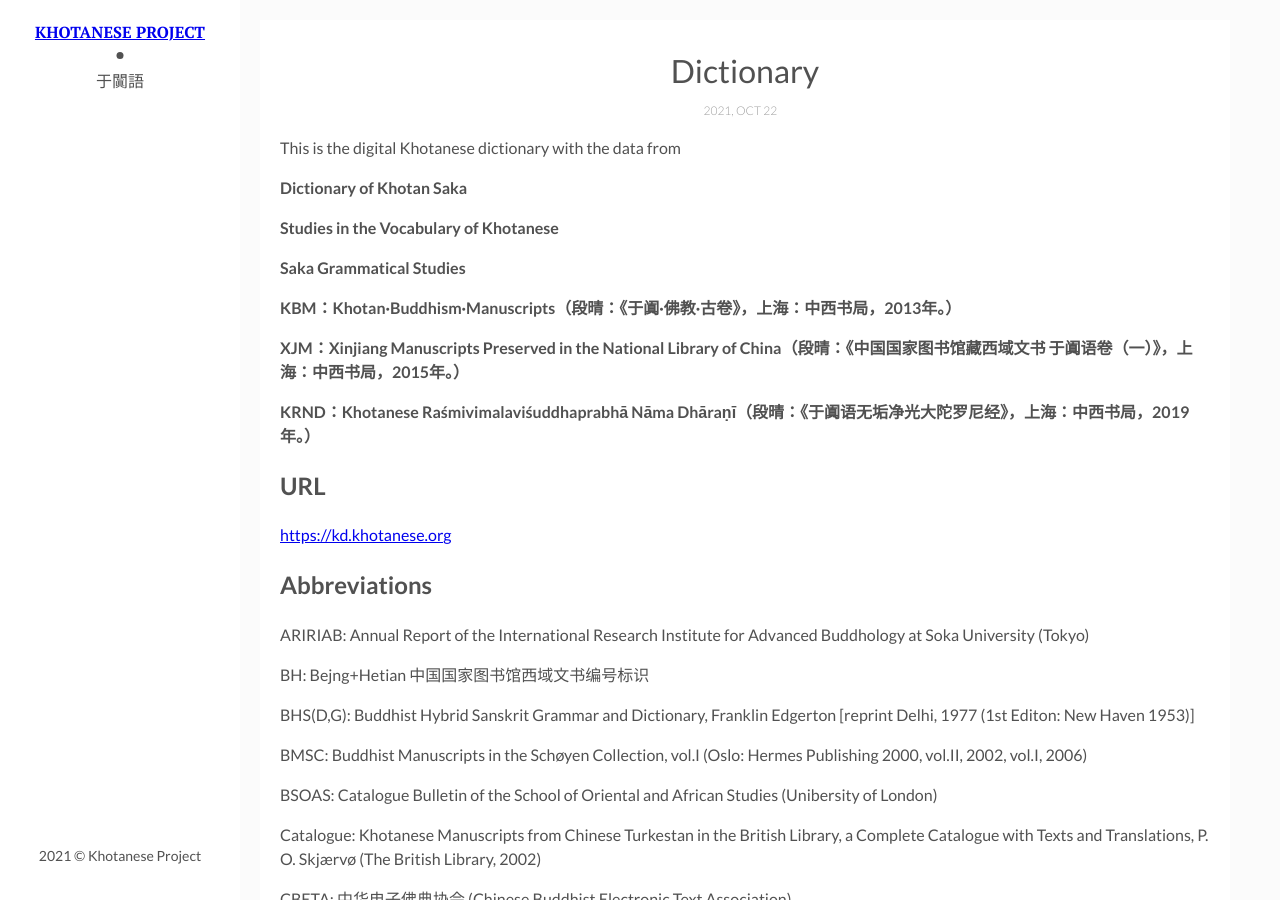
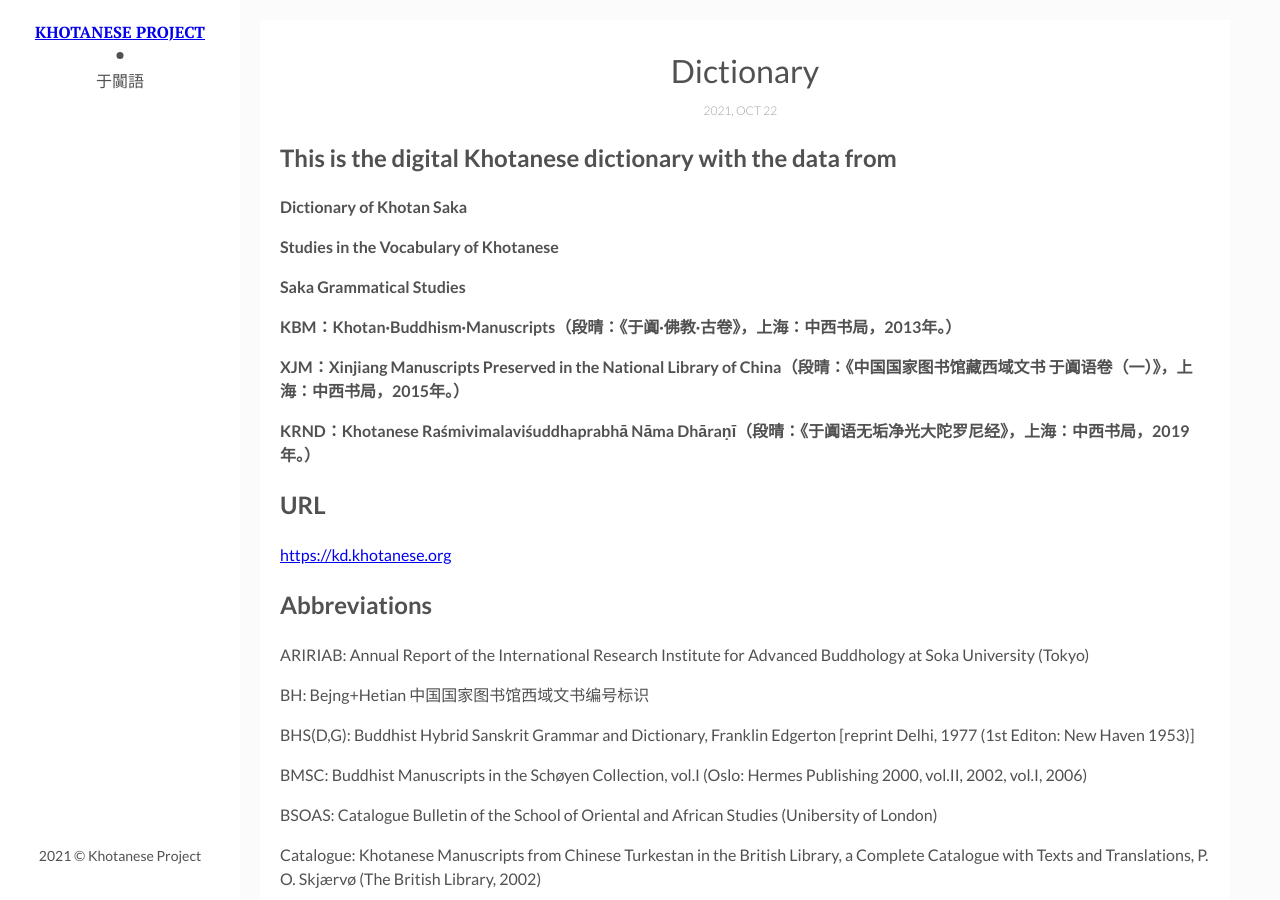
Before and after one commit to khotanese/khotanese.github.io, a Jekyll site: the page built from _posts/2021-10-22-dictionary.markdown, in a window 1280 px wide and 900 px high. Built offline with Jekyll 4.4.1, drawn with Linux system fonts in a browser that asks for light colours.

```diff
--- a/_posts/2021-10-22-dictionary.markdown
+++ b/_posts/2021-10-22-dictionary.markdown
@@ -6,7 +6,7 @@ description: # Add post description (optional)
 img:  # Add image post (optional)
 ---
 
-This is the digital Khotanese dictionary with the data from
+## This is the digital Khotanese dictionary with the data from
 
 **Dictionary of Khotan Saka**
 
```
